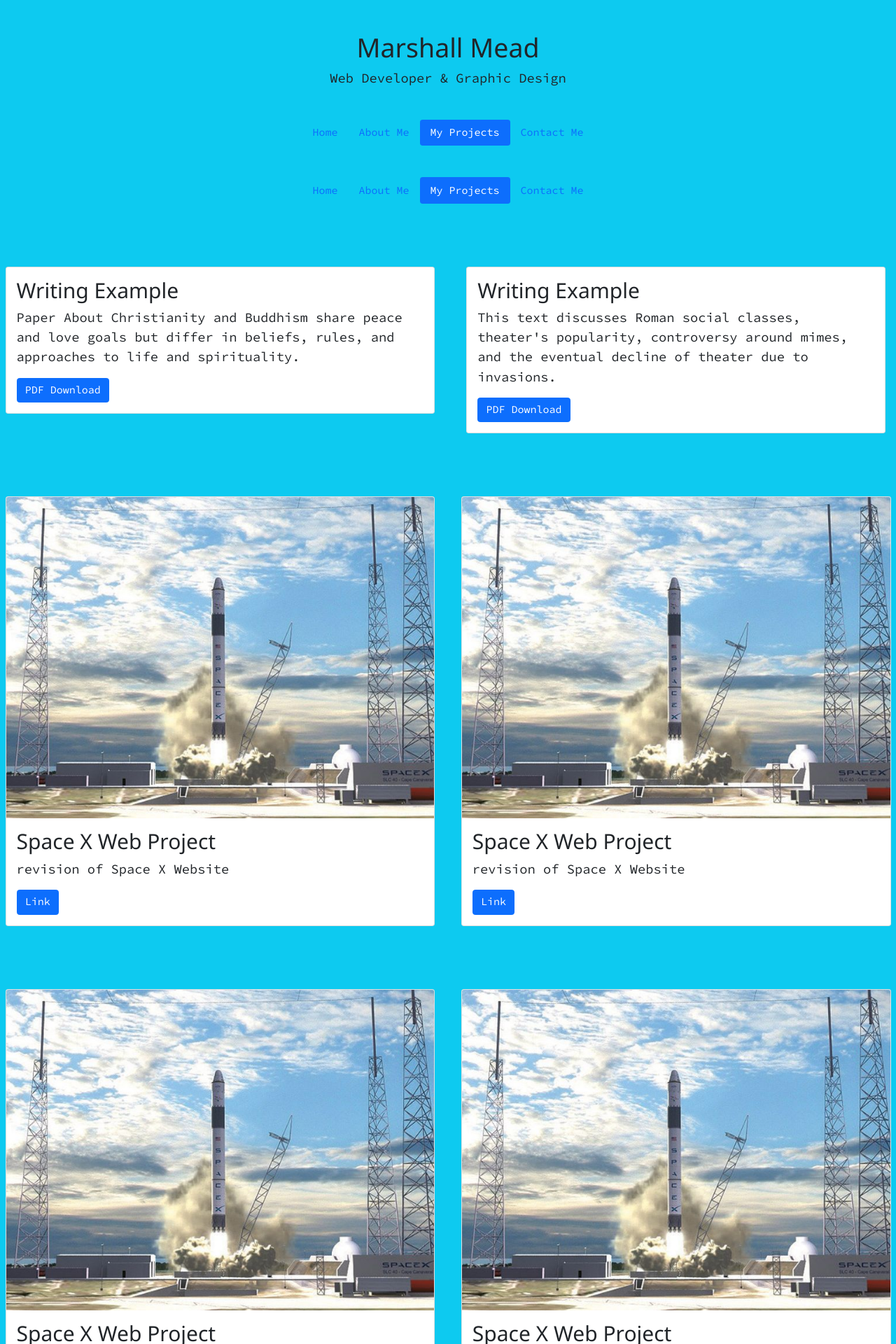
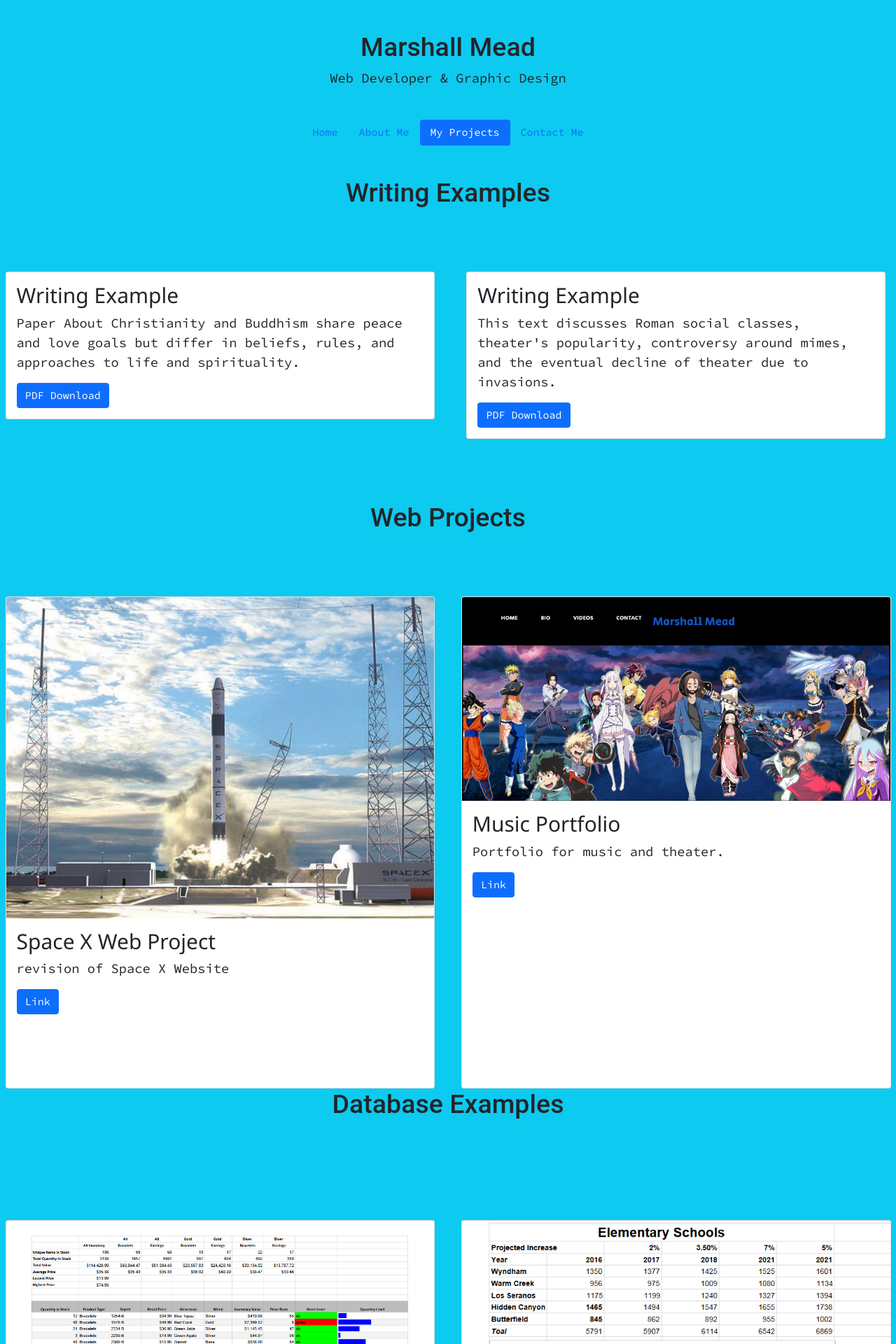
Before and after one commit to marshallmead077/My-Projects, a PHP site: page /bootstrap-porfolio/projects.html in a window 1280 px wide. Shown: the top 1920 px of the page at 70% size. Run offline with PHP 8.4, Linux system fonts and the light colour scheme; some libraries are stand-ins or nearby versions.

Commit message:
update
added more project examples. need to add the rest and add Accomplishments and contact page.

```diff
--- a/bootstrap-porfolio/assetes/css/style.css
+++ b/bootstrap-porfolio/assetes/css/style.css
@@ -7,12 +7,15 @@
     width: 100%;
 
 }
+h1,body {
+    font-family: "Roboto", sans-serif;
+    font-size: 18px;
+    overflow-x: hidden;
+  }
 
 @media screen and (max-width: 320px) {
 
-    .card-text{
-    text-overflow: ellipsis;
-    overflow: hidden;
-    white-space: nowrap;
+    .card{
+   width: 18rem;
 }
 }
--- a/bootstrap-porfolio/projects.html
+++ b/bootstrap-porfolio/projects.html
@@ -40,24 +40,10 @@
             </li>
         </ul>
     </nav>
-    <nav>
-      <ul class="nav nav-pills  justify-content-center my-5 ">
-          <li class="nav-item">
-          <a href="index.html" class="nav-link  ">Home</a>
-          </li>
-          <li>
-              <a href="aboutme.html" class="nav-link ">About Me</a>
-          </li>
-          <li>
-              <a href="projects.html" class="nav-link active">My Projects</a>
-          </li>
-          <li>
-              <a href="#" class="nav-link">Contact Me</a>
-          </li>
-      </ul>
-  </nav>
     </div>
-
+      <div class="container text-center my-5">
+      <h1>Writing Examples</h1>
+      </div>
     <div class="container-writing">
         <div class="row">
           <div class="col">
@@ -81,49 +67,59 @@
           </div>
         </div>
       </div>
-
-      <div class="container-Web">
-        <div class="row">
+        <div class="container text-center my-5">
+        <h1>Web Projects</h1>
+        </div>
+      <div class="container-projects">
+        <div class="row gy-5">
           <div class="col-6">
-            <div class="card my-5 m-2">
+            <div class="card my-5 m-2 h-100">
               <img class="card-img-top" src="assetes/img/launch.jpg" alt="Space X">
                 <div class="card-body">
                   <h5 class="card-title fs-2">Space X Web Project </h5>
                   <p class="card-text fs-5"> revision of Space X Website</p>
-                  <a href="assetes/pdf/final paper world religions.pdf" class="btn btn-primary ">Link</a>
+                  <a href="https://marshallmead077.github.io/ifsc-1310/spacex2/index.html" class="btn btn-primary ">Link</a>
                 </div>
               </div>
           </div>
           <div class="col-6">
-            <div class="card my-5 m-2">
-              <img class="card-img-top" src="assetes/img/launch.jpg" alt="Space X">
+            <div class="card my-5 m-2 h-100">
+              <img class="card-img-top" src="assetes/img/music portfolio.png" alt="music portfolio">
                 <div class="card-body">
-                  <h5 class="card-title fs-2">Space X Web Project </h5>
-                  <p class="card-text fs-5"> revision of Space X Website</p>
-                  <a href="assetes/pdf/final paper world religions.pdf" class="btn btn-primary ">Link</a>
+                  <h5 class="card-title fs-2">Music Portfolio </h5>
+                  <p class="card-text fs-5"> Portfolio for music and theater.</p>
+                  <a href="https://marshallmead077.github.io/it-onyx/micro-site-project/home.html" class="btn btn-primary ">Link</a>
+                </div>
+              </div>
+          </div>
+          <br>
+            <div class="container text-center my-5">
+            <h1>Database Examples</h1>
+            </div>
+          <div class="col-6">
+            <div class="card my-5 m-2 h-100">
+              <img class="card-img-top" src="assetes/img/Jewelry Marshall Mead - Sheet1.pdf.png" alt="Jewelry Database">
+                <div class="card-body">
+                  <h5 class="card-title fs-2">Jewelry Database</h5>
+                  <p class="card-text fs-5"> Database of Jewelry store that I had to do for my web class.</p>
+                  <a href="assetes/pdf/Jewelry Marshall Mead - Sheet1.pdf" class="btn btn-primary ">PDF Download</a>
                 </div>
               </div>
           </div>
           <div class="col-6">
-            <div class="card my-5 m-2">
-              <img class="card-img-top" src="assetes/img/launch.jpg" alt="Space X">
+            <div class="card my-5 m-2 h-100">
+              <img class="card-img-top" src="assetes/img/Schools Assignment Marshall Mead - Schools Assignment Marshall Mead - Elementary Schools.pdf.png" alt="School Database">
                 <div class="card-body">
-                  <h5 class="card-title fs-2">Space X Web Project </h5>
-                  <p class="card-text fs-5"> revision of Space X Website</p>
-                  <a href="assetes/pdf/final paper world religions.pdf" class="btn btn-primary ">Link</a>
+                  <h5 class="card-title fs-2">School Database</h5>
+                  <p class="card-text fs-5"> Database of a school that I had to do for my web class.</p>
+                  <a href="assetes/pdf/Schools Assignment Marshall Mead - Elementary Schools.pdf" class="btn btn-primary ">PDF Download</a>
                 </div>
               </div>
           </div>
-          <div class="col-6">
-            <div class="card my-5 m-2">
-              <img class="card-img-top" src="assetes/img/launch.jpg" alt="Space X">
-                <div class="card-body">
-                  <h5 class="card-title fs-2">Space X Web Project </h5>
-                  <p class="card-text fs-5"> revision of Space X Website</p>
-                  <a href="assetes/pdf/final paper world religions.pdf" class="btn btn-primary ">Link</a>
-                </div>
-              </div>
-          </div>
+          <br>
+          <div class="container text-center my-5">
+            <h1>Programming Examples</h1>
+            </div>
           <div class="col-6">
             <div class="card my-5 m-2">
               <img class="card-img-top" src="assetes/img/launch.jpg" alt="Space X">
@@ -177,7 +173,9 @@
 
         </div>
       </div>
-
+      <div class="text-center">
+        <a class="btn btn-primary btn-lg " href="projects.html" role="button">Back To Top</a>
+      </div>
 <!-- Footer -->
 <footer class="w3-container w3-padding-64 w3-center w3-opacity">
     <div class="w3-xlarge w3-padding-32">
```
Also changed, not shown: bootstrap-porfolio/assetes/img/Jewelry Marshall Mead - Sheet1.pdf.png (added), bootstrap-porfolio/assetes/img/Schools Assignment Marshall Mead - Schools Assignment Marshall Mead - Elementary Schools.pdf.png (added), bootstrap-porfolio/assetes/img/music portfolio.png (added), 2 other files.
